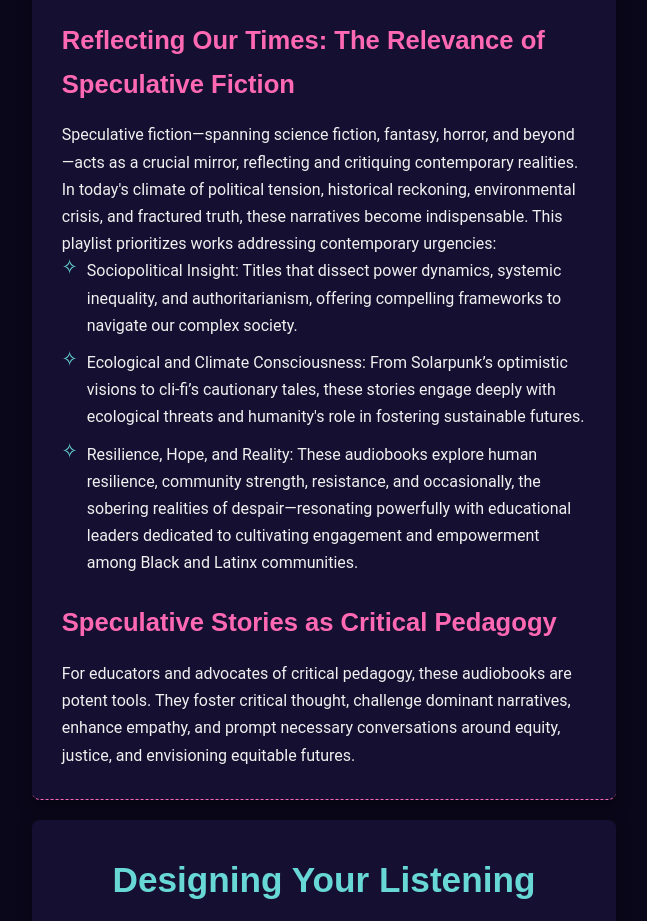
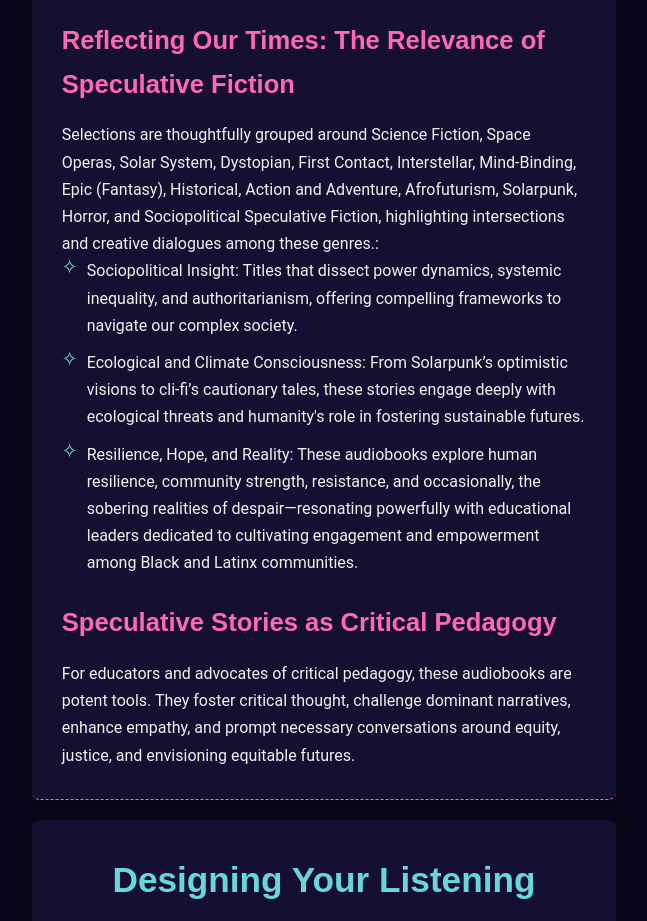
Before and after one commit to A-Sonic-Journey/Speculative-Storytelling, a plain HTML site: page index.html in a window 1280 px wide. Shown: the part 1380-2301 px from the top of the page, without its empty margins (316-963 px from the left). Drawn offline with Linux system fonts and the light colour scheme.

Commit message:
Update index.html

```diff
--- a/index.html
+++ b/index.html
@@ -514,7 +514,7 @@
             <p>Authors such as Octavia E. Butler, N.K. Jemisin, Silvia Moreno-Garcia, and Rebecca Roanhorse illuminate our understanding with narratives that enrich our grasp of humanity through authentic diversity in perspective, form, and imagination.</p>
 
             <h3>Reflecting Our Times: The Relevance of Speculative Fiction</h3>
-            <p>Speculative fiction—spanning science fiction, fantasy, horror, and beyond—acts as a crucial mirror, reflecting and critiquing contemporary realities. In today's climate of political tension, historical reckoning, environmental crisis, and fractured truth, these narratives become indispensable. This playlist prioritizes works addressing contemporary urgencies:</p>
+            <p> Selections are thoughtfully grouped around Science Fiction, Space Operas, Solar System, Dystopian, First Contact, Interstellar, Mind-Binding, Epic (Fantasy), Historical, Action and Adventure,  Afrofuturism, Solarpunk, Horror, and Sociopolitical Speculative Fiction, highlighting intersections and creative dialogues among these genres.:</p>
             <ul>
                 <li>Sociopolitical Insight: Titles that dissect power dynamics, systemic inequality, and authoritarianism, offering compelling frameworks to navigate our complex society.</li>
                 <li>Ecological and Climate Consciousness: From Solarpunk’s optimistic visions to cli-fi’s cautionary tales, these stories engage deeply with ecological threats and humanity's role in fostering sustainable futures.</li>
```
